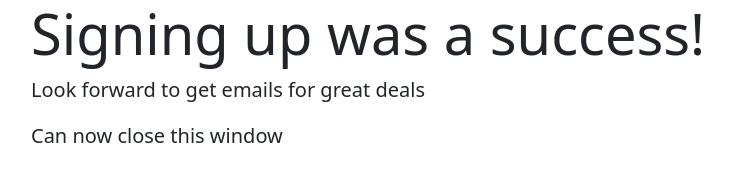
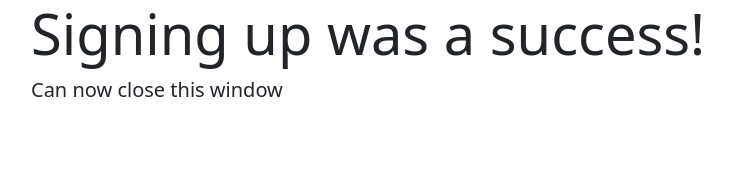
Before and after one commit to Brian7650/circletree, a website: page success.html in a window 1280 px wide. Shown: the whole page, without its empty margins (51-783 px from the left). Drawn offline with nearby package versions, Linux system fonts and the light colour scheme.

Commit message:
change text in success.html part2:delete paragraph

```diff
--- a/success.html
+++ b/success.html
@@ -11,7 +11,6 @@
     <div class="jumbotron jumbotron-fluid">
         <div class="container">
           <h1 class="display-4">Signing up was a success!</h1>
-          <p class="lead">Look forward to get emails for great deals</p>
           <p class="lead">Can now close this window</p>
         </div>
       </div>
```
